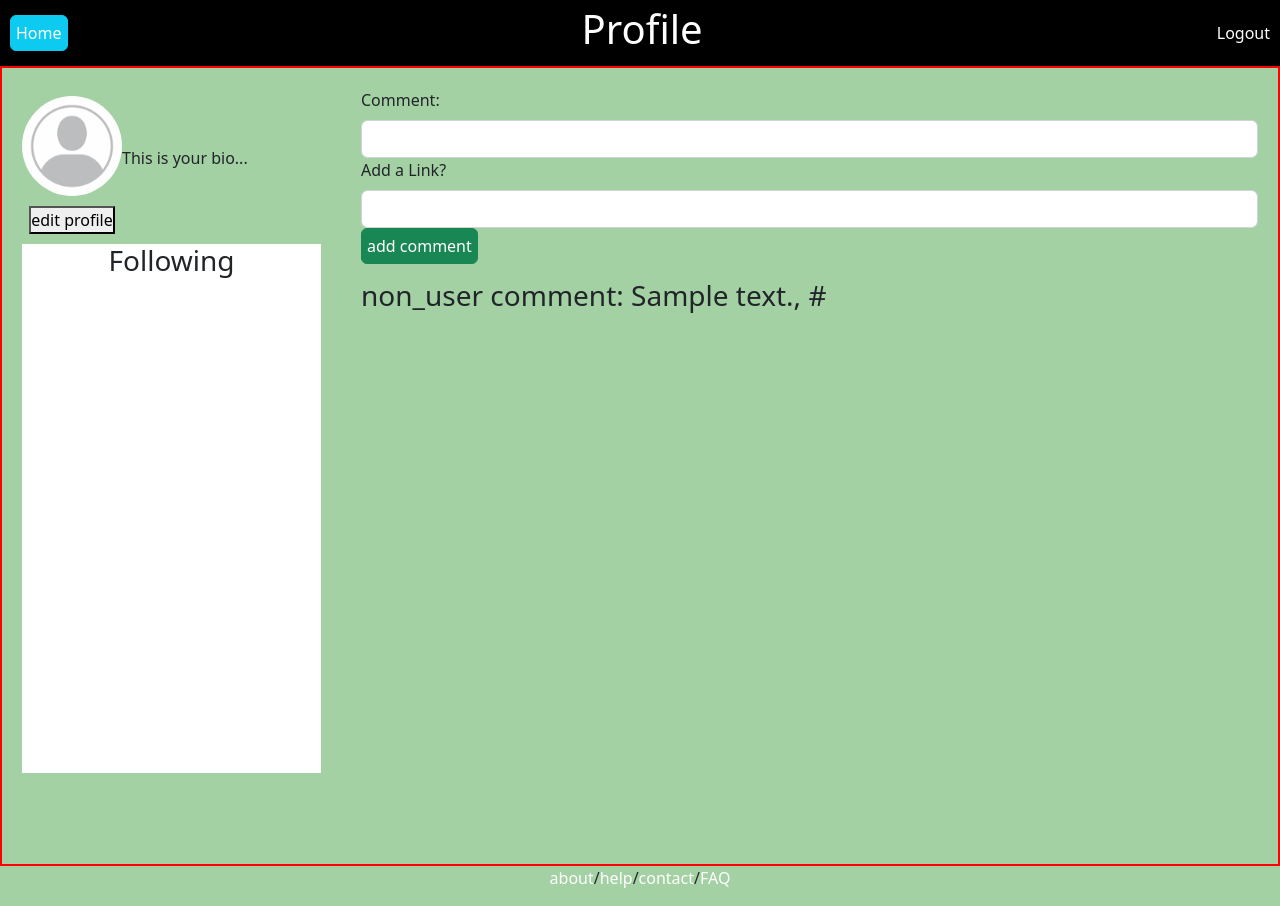
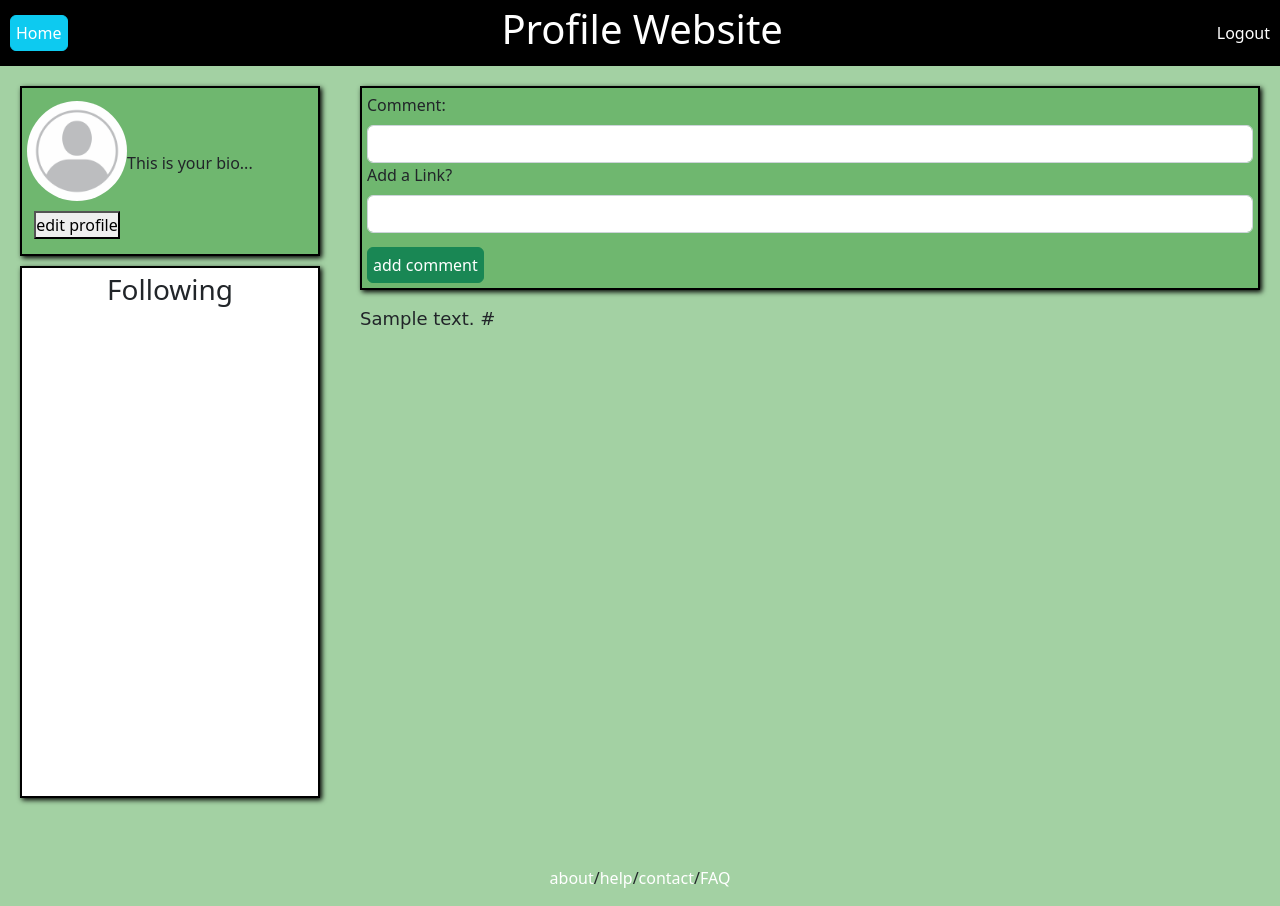
Before and after one commit to albertbravo650/Projects, a Flask app: template python/profile/flask_app/templates/home.html in a window 1280 px wide. Run offline with Flask 3, Linux system fonts and the light colour scheme; the template is opened without the code that fills it: most values are stand-ins (such as "Sample title", 1, 10 or a date in 2020).

Commit message:
commit form laptop1, css styling

```diff
--- a/python/profile/flask_app/controllers/nextcontroller.py
+++ b/python/profile/flask_app/controllers/nextcontroller.py
@@ -13,7 +13,7 @@ def dashboard():
     }
     # all_comments = comment.Comment.get_all_comments()
     all_comments = comment.Comment.get_users_with_comments()
-    print("testingg", all_comments)
+    # print("testingg", all_comments)
     # return render_template('dashboard.html', user=User.getById(data), users_players=users_players)
     return render_template('home.html', user=User.getById(data), all_comments=all_comments)
 
--- a/python/profile/flask_app/static/style2.css
+++ b/python/profile/flask_app/static/style2.css
@@ -29,7 +29,7 @@ a {
 }
 
 .main {
-    border: 2px solid red;
+    /* border: 2px solid red; */
     height: 800px;
     display: flex;
 }
@@ -62,6 +62,9 @@ a {
     /* border: 2px solid green; */
     background-color: white;
     height: 70%;
+    border: solid 2px black;
+    box-shadow: 2px 2px 5px black;
+    padding: 5px;
 }
 
 .rightside {
@@ -70,12 +73,39 @@ a {
     padding: 20px;
 }
 
+.commentForm, .topLeft {
+    border: solid 2px black;
+    box-shadow: 2px 2px 5px black;
+    background-color: rgba(0, 128, 0, 0.323);
+    padding: 5px;
+    margin-bottom: 10px;
+}
+
+.buttons {
+    margin-top: 14px;
+}
+
 .comments {
     display: flex;
     align-items: center;
     margin-top: 15px;
 }
 
+.commenttext {
+    display: flex;
+    align-items: center;
+}
+
+.pcommenttext {
+    height: 10px;
+    font-size: large;
+    font-family: cursive;
+}
+
+.delete {
+    margin-left: 15px;
+}
+
 .bottomBar {
     display: flex;
     justify-content: center;
--- a/python/profile/flask_app/templates/home.html
+++ b/python/profile/flask_app/templates/home.html
@@ -12,7 +12,7 @@
 <body>
     <div class="topBar">
         <button type="button" class="btn btn-info"><a href="/dashboard">Home</a></button>
-        <h1>Profile</h1>
+        <h1>Profile Website</h1>
         <a href="/logout">Logout</a>
     </div>
     <div class="main">
@@ -60,12 +60,12 @@
                         </div>
                     {% elif user.id == comment.user_id %}
                         <div class="comments">
-                            <h3>user comment: {{comment.text}}, {{comment.textLink}}</h3>
-                            <a class="btn btn-danger" href="/destroy/{{comment.comment_id}}">delete</a>
+                            <div class="commenttext"><p class="pcommenttext">{{comment.text}} {{comment.textLink}}</p></div>
+                            <a class="delete btn btn-danger" href="/destroy/{{comment.comment_id}}">delete</a>
                         </div>
                     {% elif user.id != comment.user_id %}
                         <div class="comments">
-                            <h3>non_user comment: {{comment.text}}, {{comment.textLink}}</h3>
+                            <div class="commenttext"><p class="pcommenttext">{{comment.text}} {{comment.textLink}}</p></div>
                         </div>
                     {% endif %}
                 {% endfor %}
```
